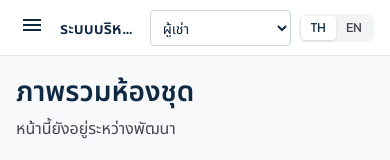
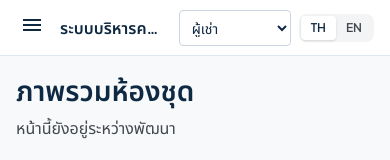
Before and after one commit to ppmait/Web-condo, a React (Vite) app: page /tenant/overview in a window 390 px wide. Shown: the top 160 px of the page. Built offline with nearby package versions, Linux system fonts and the light colour scheme.

Commit message:
docs: readme, fix header overflow on narrow screens
Co-Authored-By: Claude Sonnet 5.5 <noreply@anthropic.com>

```diff
--- a/src/app/AppShell.tsx
+++ b/src/app/AppShell.tsx
@@ -50,8 +50,10 @@ export default function AppShell() {
               </span>
             </button>
           )}
-          <span className="truncate font-semibold text-primary-container">{t('common.appName')}</span>
-          <div className="ml-auto flex items-center gap-2">
+          <span className="min-w-0 flex-1 truncate font-semibold text-primary-container">
+            {t('common.appName')}
+          </span>
+          <div className="flex shrink-0 items-center gap-2">
             <RoleSwitcher role={role} />
             <LanguageToggle />
           </div>
--- a/src/app/RoleSwitcher.tsx
+++ b/src/app/RoleSwitcher.tsx
@@ -16,7 +16,7 @@ export default function RoleSwitcher({ role }: Props) {
       aria-label={t('shell.role')}
       value={role ?? ''}
       onChange={(e) => navigate(roleHome(e.target.value as Role))}
-      className="h-9 max-w-40 rounded border border-[#cbd5e1] bg-surface-container-lowest px-2 text-sm text-primary-container"
+      className="h-9 max-w-28 sm:max-w-40 rounded border border-[#cbd5e1] bg-surface-container-lowest px-2 text-sm text-primary-container"
     >
       {role === null && <option value="" disabled />}
       {ROLES.map((r) => (
```
Also changed, not shown: 2 other files (tests, documents, lock files or other folders).
